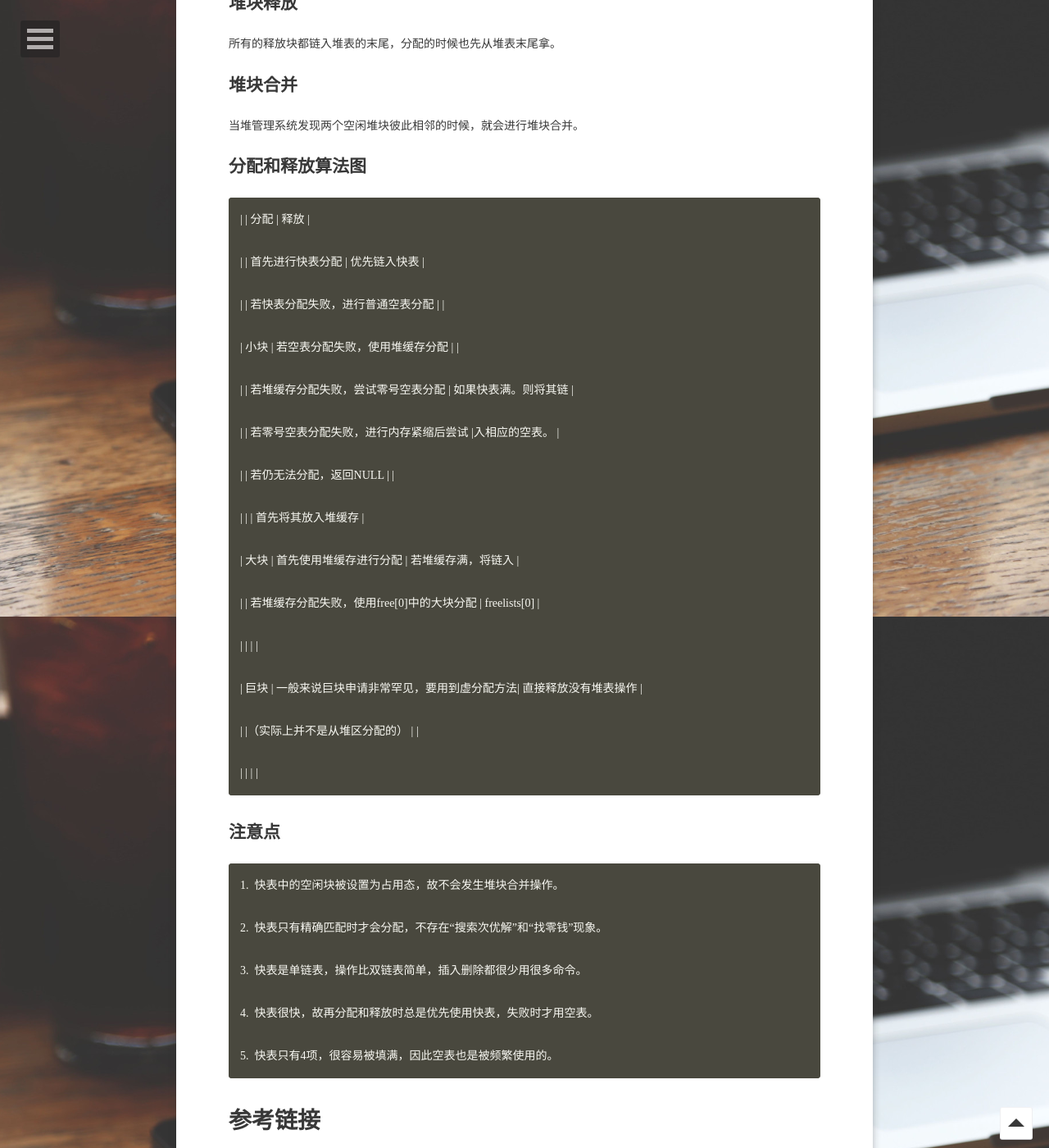
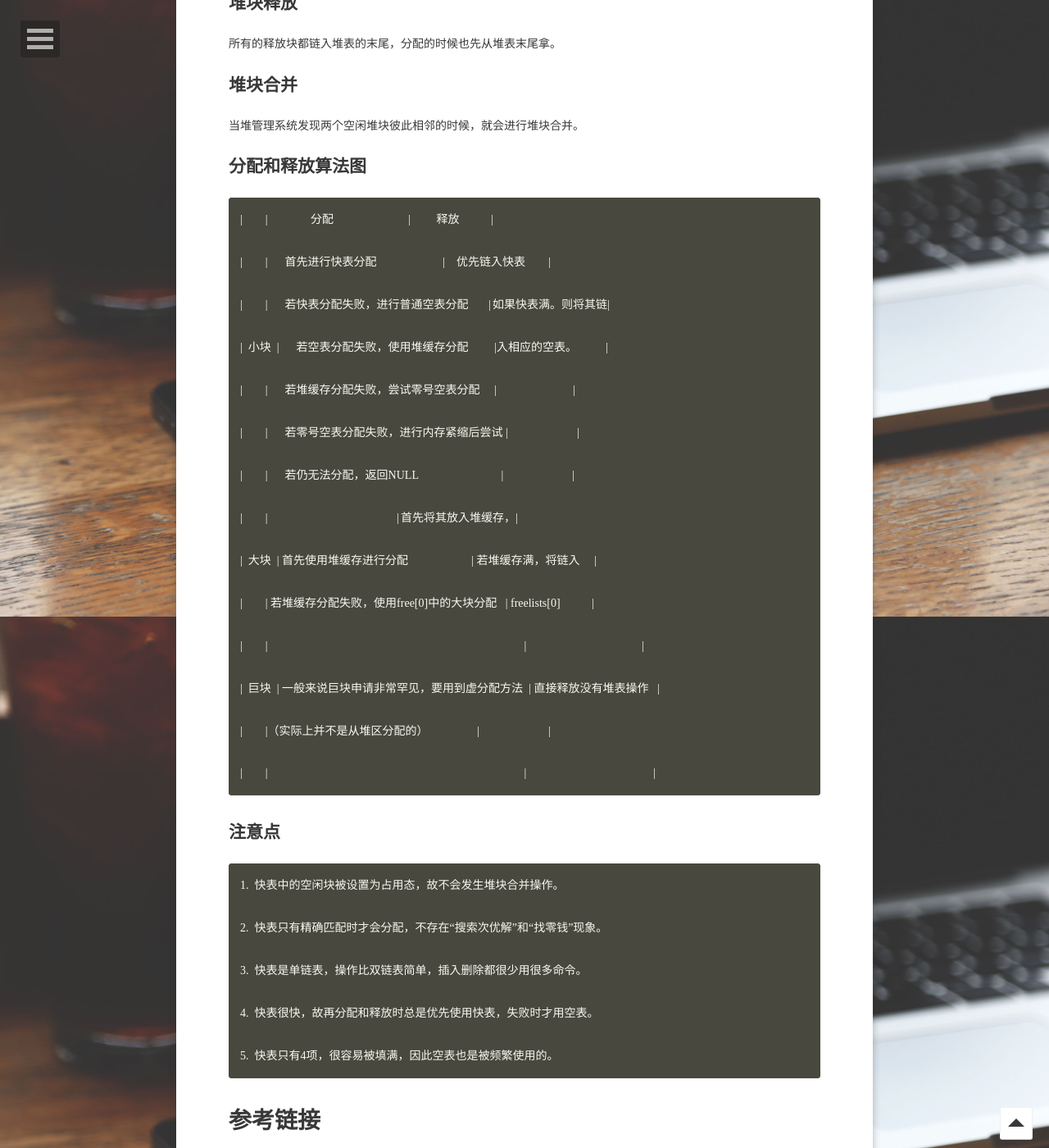
Before and after one commit to tearorca/tearorca.github.io, a Jekyll site: the page built from _posts/2019-3-20-《0day安全》windows堆的结构.md, in a window 1280 px wide and 1400 px high, scrolled down 1948 px. Shown: the whole window at 82% size. Built offline with Jekyll 4.4.1, drawn with Linux system fonts in a browser that asks for light colours; some web fonts are replaced; comment, search, counter and statistics services are not loaded.

```diff
--- a/_posts/2019-3-20-《0day安全》windows堆的结构.md
+++ b/_posts/2019-3-20-《0day安全》windows堆的结构.md
@@ -67,33 +67,33 @@ excerpt:
 
 ## **分配和释放算法图**
 
-	| | 分配 | 释放 |
+	|        |               分配                          |         释放           |
 
-	| | 首先进行快表分配 | 优先链入快表 |
+	|        |      首先进行快表分配                       |    优先链入快表        |
 
-	| | 若快表分配失败，进行普通空表分配 | |
+	|        |      若快表分配失败，进行普通空表分配       |	如果快表满。则将其链|
 
-	| 小块 | 若空表分配失败，使用堆缓存分配 | |
+	|  小块  |      若空表分配失败，使用堆缓存分配         |入相应的空表。          |
 
-	| | 若堆缓存分配失败，尝试零号空表分配 | 如果快表满。则将其链 |
+	|        |      若堆缓存分配失败，尝试零号空表分配     |	                    |
 
-	| | 若零号空表分配失败，进行内存紧缩后尝试 |入相应的空表。 |
+	|        |      若零号空表分配失败，进行内存紧缩后尝试 |                        |
 
-	| | 若仍无法分配，返回NULL | |
+	|        |      若仍无法分配，返回NULL 				   |                        |
 
-	| | | 首先将其放入堆缓存 |
+	|        |                                             |	首先将其放入堆缓存，|
 
-	| 大块 | 首先使用堆缓存进行分配 | 若堆缓存满，将链入 |
+	|  大块  | 首先使用堆缓存进行分配                      | 若堆缓存满，将链入     |
 
-	| | 若堆缓存分配失败，使用free[0]中的大块分配 | freelists[0] |
+	|        | 若堆缓存分配失败，使用free[0]中的大块分配   | freelists[0]           |
 
-	| | | |
+	|        | 											   | 					    |
 
-	| 巨块 | 一般来说巨块申请非常罕见，要用到虚分配方法| 直接释放没有堆表操作 |
+	|  巨块  | 一般来说巨块申请非常罕见，要用到虚分配方法  | 直接释放没有堆表操作   |
 
-	| |（实际上并不是从堆区分配的） | |
+	|        |（实际上并不是从堆区分配的）                 |                        |
 
-	| | | |
+	|        | 											   | 						|
 
 ## **注意点**
 
```
